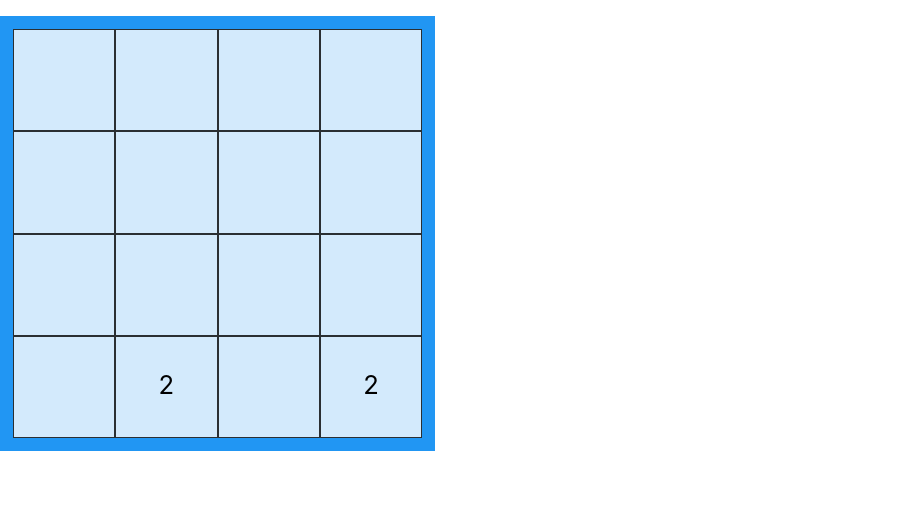
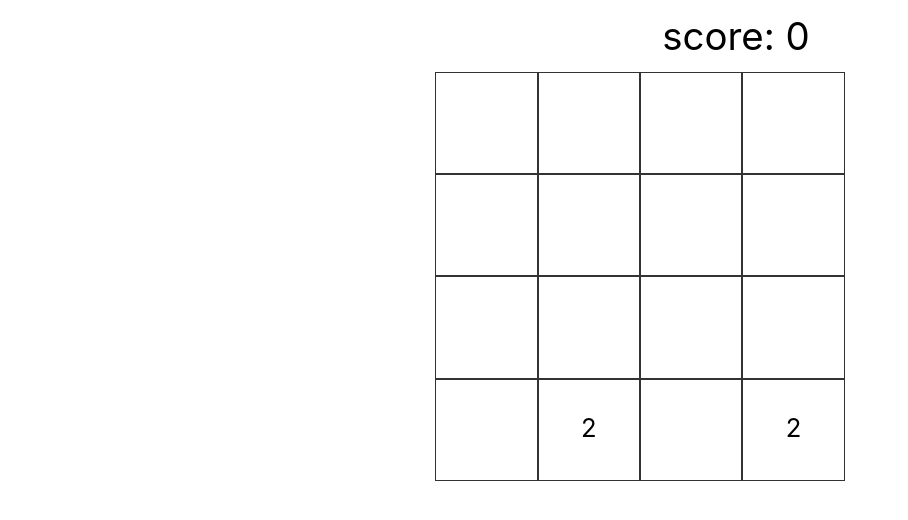
Before and after one commit to RogiesDogiesStudios/2048, a React (Create React App) app: page / in a window 1280 px wide. Shown: the top 520 px of the page, without its empty margins (0-908 px from the left). Built offline with nearby package versions, Linux system fonts and the light colour scheme; the HTML template or start-up script is replaced by a standard one.

Commit message:
Reformatted elements Spiffied up some code Added Game Lose Condition Fixed bug when number gets added after invalid move

```diff
--- a/src/App.css
+++ b/src/App.css
@@ -1,12 +1,11 @@
-
-
 .grid-container {
     position: absolute;
     display: grid;
     grid-template-columns: 8vw 8vw 8vw 8vw;
     grid-template-rows: 8vw 8vw 8vw 8vw;
-    background-color: #2196F3;
-    padding: 1vw;
+    padding-left: 34vw;
+    padding-right: 34vw;
+    z-index: 1;
 }
 
 .grid-item {
@@ -15,4 +14,12 @@
     padding: 2.5vw;
     font-size: 2vw;
     text-align: center;
+    z-index: 2;
 }
+
+.score {
+    text-align: center;
+    padding-left: 15vw;
+    font-size: 3vw;
+    margin: 1vw;
+}
--- a/src/App.tsx
+++ b/src/App.tsx
@@ -4,7 +4,8 @@ import Grid from './Grid';
 import KeyListener from './KeyListener';
 
 interface AppState {
-    board: number[][]
+    board: number[][],
+    baseNum: number,
 }
 
 class App extends Component<{}, AppState> {
@@ -12,18 +13,14 @@ class App extends Component<{}, AppState> {
     super(props);
     this.state = {
         board: [[0, 0, 0, 0],[0, 0, 0, 0],[0, 0, 0, 0],[0, 0, 0, 0]],
-    };
-    }
+        baseNum: 2,
+    };}
 
     render() {
         return (
             <div>
-                <div>
-                    <Grid board={this.state.board}/>
-                </div>
-                <div>
-                    <KeyListener onChange={(val) => this.setState({board: val})} board={this.state.board}/>
-                </div>
+                <KeyListener onChange={(val) => this.setState({board: val})} board={this.state.board} baseNum={this.state.baseNum}/>
+                <Grid board={this.state.board}/>
             </div>
         );
     }
--- a/src/KeyListener.tsx
+++ b/src/KeyListener.tsx
@@ -1,12 +1,13 @@
 import React, {Component} from 'react';
+import './App.css';
 
 interface KeyListenerProps{
-    onChange(board: number[][]): void;
-    board: number[][]
+    onChange(board: number[][]): void,
+    board: number[][],
+    baseNum: number
 }
 
 interface KeyListenerState{
-    full: boolean
     score: number
 }
 
@@ -14,7 +15,6 @@ class KeyListener extends Component<KeyListenerProps, KeyListenerState> {
     constructor(props: any) {
         super(props);
         this.state = {
-            full: false,
             score: 0,
         };
     }
@@ -33,6 +33,7 @@ class KeyListener extends Component<KeyListenerProps, KeyListenerState> {
 
     moveDown() {
        let newBoard = this.props.board;
+        let hasMoved = false;
          for(let i = 2; i >= 0; i--) {
              for(let j = 0; j < 4; j++) {
                 if(newBoard[i][j] !== 0) {
@@ -40,7 +41,6 @@ class KeyListener extends Component<KeyListenerProps, KeyListenerState> {
                     let k = i;
 
                     // find the lowest empty space
-                    //We need to stop kevin's racism - I concur!
                     while( k+1 !== 4 && newBoard[k+1][j] === 0) {
                         k++;
                     }
@@ -52,22 +52,22 @@ class KeyListener extends Component<KeyListenerProps, KeyListenerState> {
                             score : this.state.score + newBoard[k+1][j]
                         });
                         newBoard[i][j] = 0;
+                        hasMoved = true;
                     }
-                    else { // Just bring it to the first empty spot.
-                        if(k !== i) {
+                    else if(k !== i) { // Just bring it to the first empty spot.
                             newBoard[k][j] = newBoard[i][j];
                             newBoard[i][j] = 0;
-                        }
+                            hasMoved = true;
                     }
                 }
              }
          }
-
-         this.addNumber(newBoard);
+        if(hasMoved) this.addNumber(newBoard);
     }
 
     moveUp() {
         let newBoard = this.props.board;
+        let hasMoved = false;
         for(let i = 1; i <= 3; i++) {
             for(let j = 0; j < 4; j++) {
                 if(newBoard[i][j] !== 0) {
@@ -86,21 +86,22 @@ class KeyListener extends Component<KeyListenerProps, KeyListenerState> {
                             score : this.state.score + newBoard[k-1][j]
                         });
                         newBoard[i][j] = 0;
+                        hasMoved = true;
                     }
-                    else { // Just bring it to the first empty spot.
-                        if(k !== i) {
+                    else if(k !== i) { // Just bring it to the first empty spot.
                             newBoard[k][j] = newBoard[i][j];
                             newBoard[i][j] = 0;
-                        }
+                            hasMoved = true;
                     }
                 }
             }
         }
-        this.addNumber(newBoard);
+        if(hasMoved) this.addNumber(newBoard);
     }
 
     moveLeft() {
         let newBoard = this.props.board;
+        let hasMoved = false;
         for(let j = 1; j <= 3; j++) {
             for(let i = 0; i < 4; i++) {
                 if(newBoard[i][j] !== 0) {
@@ -119,21 +120,22 @@ class KeyListener extends Component<KeyListenerProps, KeyListenerState> {
                             score : this.state.score + newBoard[i][k-1]
                         });
                         newBoard[i][j] = 0;
+                        hasMoved = true;
                     }
-                    else { // Just bring it to the first empty spot.
-                        if(k !== j) {
+                    else if(k !== j) { // Just bring it to the first empty spot.
                             newBoard[i][k] = newBoard[i][j];
                             newBoard[i][j] = 0;
-                        }
+                            hasMoved = true;
                     }
                 }
             }
         }
-        this.addNumber(newBoard);
+        if(hasMoved) this.addNumber(newBoard);
     }
 
     moveRight() {
         let newBoard = this.props.board;
+        let hasMoved = false;
         for(let j = 2; j >= 0; j--) {
             for(let i = 0; i < 4; i++) {
                 if(newBoard[i][j] !== 0) {
@@ -152,20 +154,22 @@ class KeyListener extends Component<KeyListenerProps, KeyListenerState> {
                            score : this.state.score + newBoard[i][k+1]
                         });
                         newBoard[i][j] = 0;
+                        hasMoved = true;
                     }
-                    else { // Just bring it to the first empty spot.
-                        if(k !== j) {
+                    else if(k !== j) {// Just bring it to the first empty spot.
                             newBoard[i][k] = newBoard[i][j];
                             newBoard[i][j] = 0;
-                        }
+                            hasMoved = true;
                     }
                 }
             }
         }
-        this.addNumber(newBoard);
+
+        if(hasMoved) this.addNumber(newBoard);
     }
 
     addNumber(newBoard: number[][]){
+        console.log(this.state.score)
         let index1,index2;
 
         //Find a random empty index
@@ -176,21 +180,34 @@ class KeyListener extends Component<KeyListenerProps, KeyListenerState> {
 
         //Set value of empty index to 2 or 4
         if(Math.random() > .1)
-            newBoard[index1][index2] = 2;
+            newBoard[index1][index2] = this.props.baseNum;
         else
-            newBoard[index1][index2] = 4;
+            newBoard[index1][index2] = this.props.baseNum;
 
         //return newBoard to App
         this.props.onChange(newBoard);
+        if(this.loseCon(newBoard)) alert("Game Over");
+    }
+
+    loseCon(newBoard: number[][]){
+        //Check if a play can still be made
+        for(let i = 0; i < 4; i++){
+            //If there is an empty space
+            if(newBoard[i].includes(0))
+                return false;
+            //If there are two duplicates next to each other on a row
+            if(newBoard[i][1] === newBoard[i][0] || newBoard[i][1] === newBoard[i][2] || newBoard[i][2] === newBoard[i][3])
+                return false;
+            //If there are two duplicates next to each other in a column
+            if(newBoard[1][i] === newBoard[0][i] || newBoard[i][1] === newBoard[2][i] || newBoard[2][i] === newBoard[3][i])
+                return false;
+        }
+        return true;
     }
 
     render() {
         return(
-            <div>
-                <p>
-                    {this.state.score}
-                </p>
-            </div>
+            <div className="score">score: {this.state.score}</div>
         );
     }
 }
```
